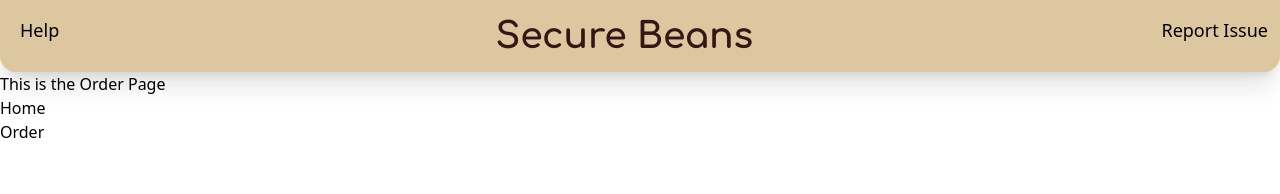
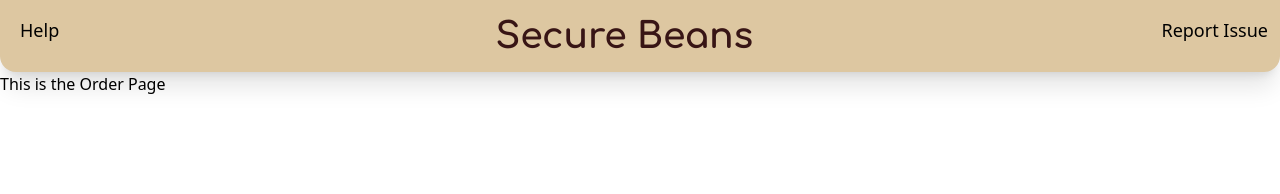
Before and after one commit to swansrh/RCROA, a React (Create React App) app in the folder coffee_robots/: page /order in a window 1280 px wide. Shown: the top 194 px of the page. Built offline with nearby package versions, Linux system fonts and the light colour scheme.

Commit message:
Queue page displays sql data

```diff
--- a/coffee_robots/src/MyComponents/HomeHeader.js
+++ b/coffee_robots/src/MyComponents/HomeHeader.js
@@ -1,12 +1,13 @@
 import "./coffeeBox.css";
 import React from "react";
+import { Outlet, Link } from "react-router-dom";
 
 class HomeHeader extends React.Component {
   render() {
     return (
         <nav className="font-sans relative py-4 w-full flex flex-wrap justify-between bg-coffeeCards rounded-b-2xl shadow-xl">
             <span className="text-lg no-underline text-grey-darkest hover:text-blue-dark ml-2 px-3">Help</span>
-            <span className="text-4xl font-comfortaaBold text-coffeeDark hover:text-blue-dark ml-2 pl-4">Secure Beans</span>
+            <span className="text-4xl font-comfortaaBold text-coffeeDark hover:text-blue-dark ml-2 pl-4"><Link to="/">Secure Beans</Link></span>
             <span className="text-lg no-underline text-grey-darkest hover:text-blue-dark ml-2 pr-3">Report Issue</span>
       </nav>
     );
--- a/coffee_robots/src/pages/Home.js
+++ b/coffee_robots/src/pages/Home.js
@@ -28,9 +28,10 @@ function Home() {
                         </div>
                     </div>
                 </div>
+                <Link to="/queue">
                 <button className="px-4 py-2 font-comfortaaBold text-sm text-coffeeCustom bg-coffeeDark rounded shadow">
-                        <Link to="/queue">Queue</Link>
-                    </button>
+                        Queue
+                    </button></Link>
             </body>
         </div>
     );
--- a/coffee_robots/src/pages/Order.js
+++ b/coffee_robots/src/pages/Order.js
@@ -6,15 +6,8 @@ import { Outlet, Link } from "react-router-dom";
 
 function Order() {
     return (
-        <><HomeHeader /><><h2>This is the Order Page</h2>
-            <ul>
-                <li>
-                    <Link to="/">Home</Link>
-                </li>
-                <li>
-                    <Link to="/order">Order</Link>
-                </li>
-            </ul></></>
+        <><HomeHeader /><h2>This is the Order Page</h2></>
+
 
     );
 }
```
